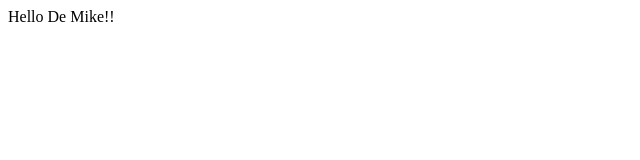
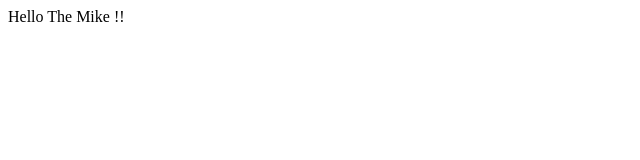
Before and after one commit to tfennelly/tom-test, a plain HTML site: page index.html in a window 1280 px wide. Shown: the full height of the page, 0-640 px from the left. Drawn offline with Linux system fonts and the light colour scheme.

Commit message:
index.html

```diff
--- a/index.html
+++ b/index.html
@@ -1,6 +1,8 @@
 <html>
-    <head></head>
+    <head>
+
+    </head>
     <body>
-        Hello De Mike!!
+        Hello The Mike !!
     </body>
 </html>
```
